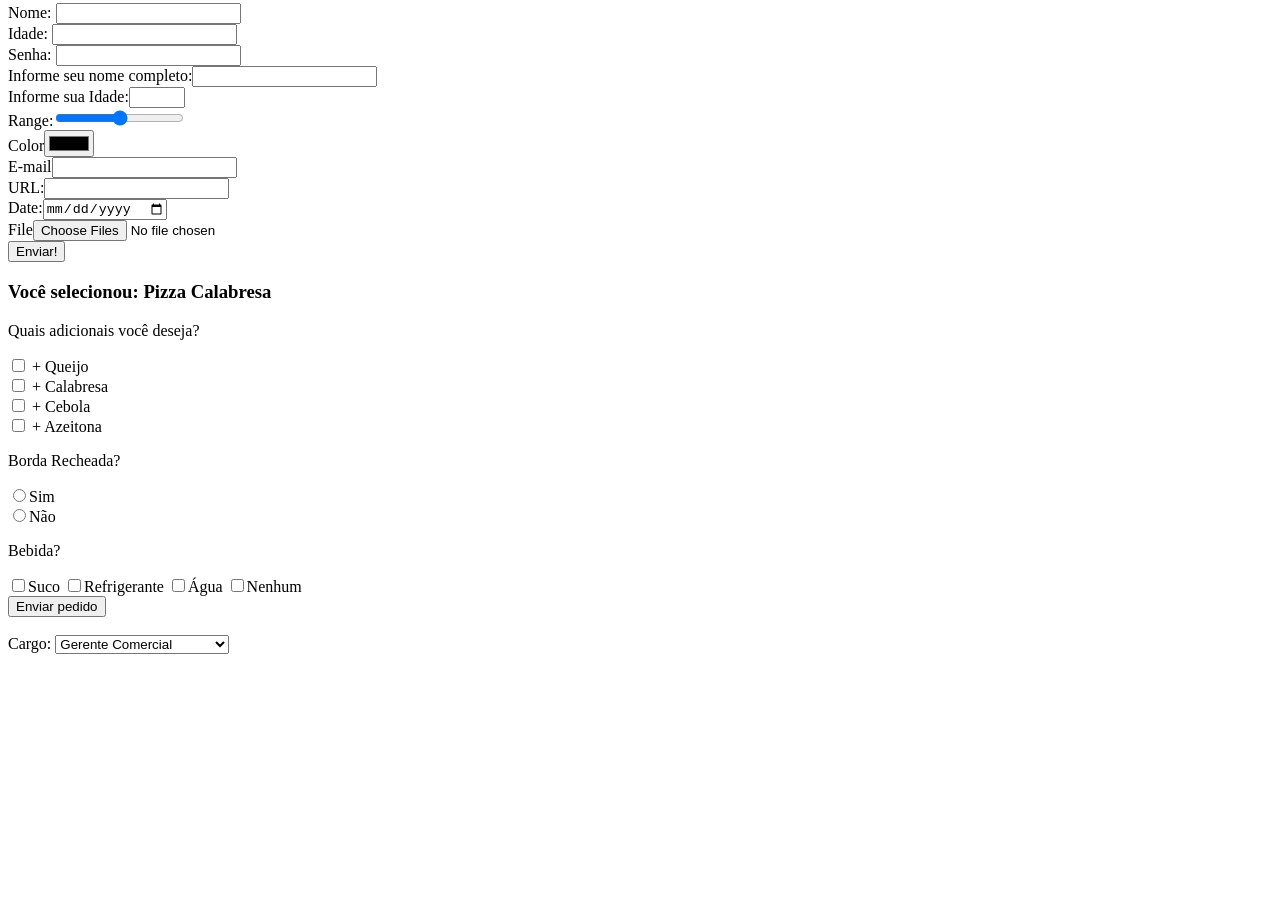
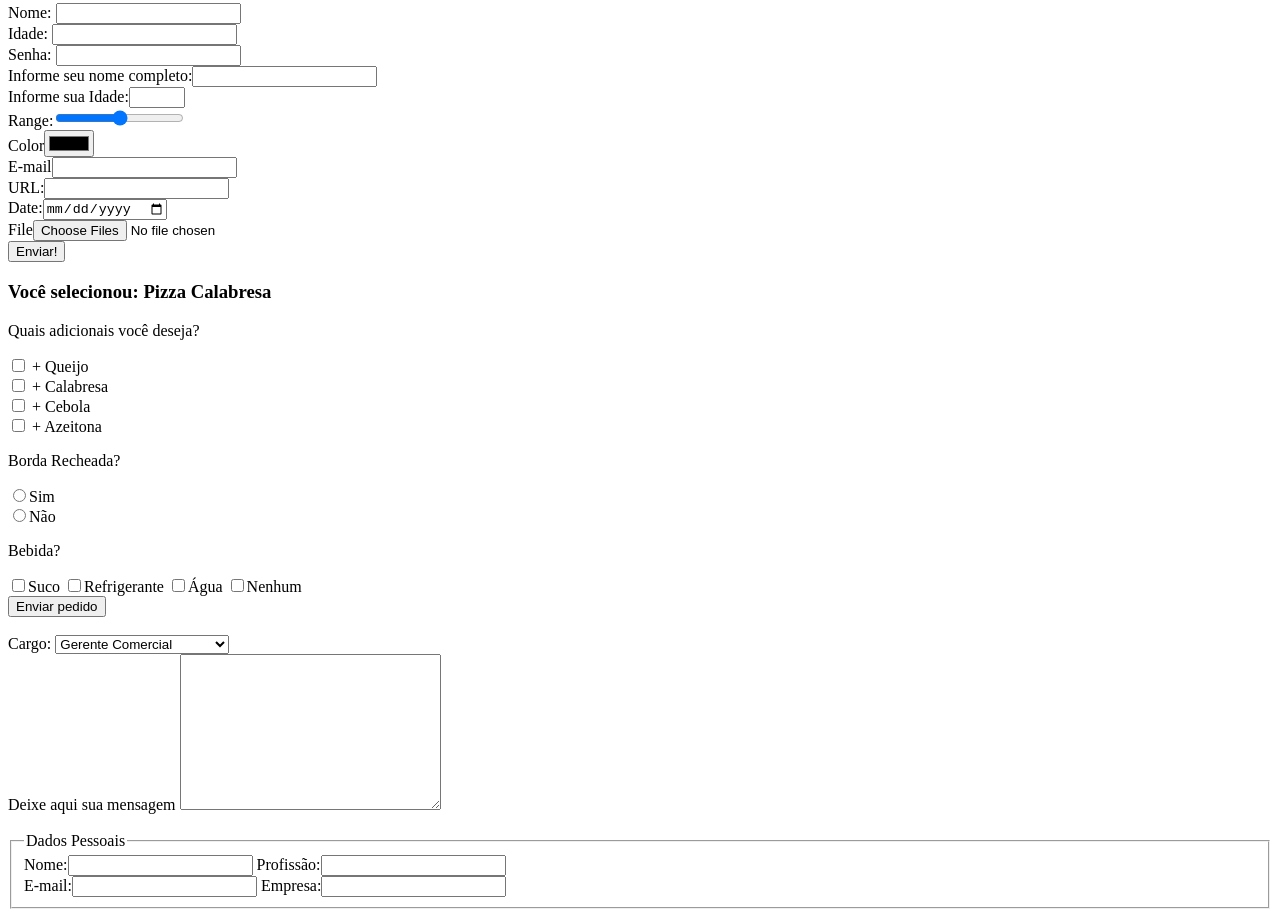
Before and after one commit to icaronascimento-git/ativiade01-formacao-html-dio, a plain HTML site: page formulario.html in a window 1280 px wide. Shown: the part 309-1226 px from the top of the page. Before the commit the page ends 971 px from the top, so only its background shows below. Drawn offline with Linux system fonts and the light colour scheme.

Commit message:
Continuação sobre form e aula sobre formatação

```diff
--- a/formulario.html
+++ b/formulario.html
@@ -64,12 +64,26 @@
             <option value="supervisor de loja">Supervisor de Loja</option>
             <option value="desenvolvedor front-end">Desenvolvedor Front-End</option>
             <option value="analista de dados">Analista de Dados</option>
+        </select> <br>
 
+        <!-- AULA TEXTAREA -->
+        <label for="text">Deixe aqui sua mensagem</label>
+        <textarea name="mensagaem" id="" cols="30" rows="10"></textarea>
+    </form> <br>
 
-        </select>
+    <form action="post">
+        <fieldset>
+            <legend>Dados Pessoais</legend>
+            <div>
+                <label for="text">Nome:</label><input type="text" name="" id="">
+                <label for="text">Profissão:</label><input type="text" name="" id="">
+            </div>
 
-
-
+            <div>
+                <label for="email">E-mail:</label><input type="email" name="" id="">
+                <label for="text">Empresa:</label><input type="text" name="" id="">
+            </div>
+        </fieldset>
 
     </form>
 </body>
```
Also changed, not shown: Formatação de texto.html (added, +14 -0 lines).
